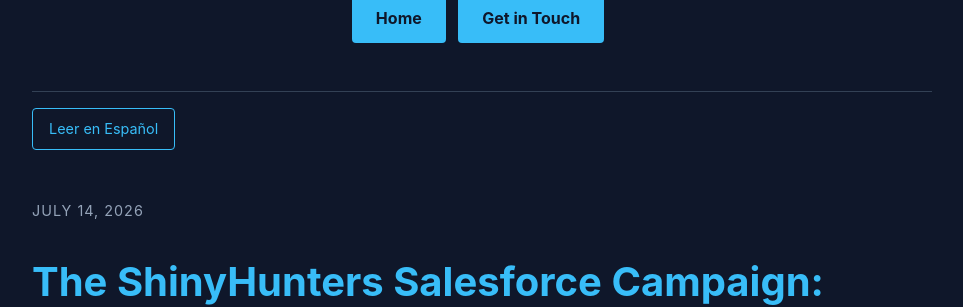
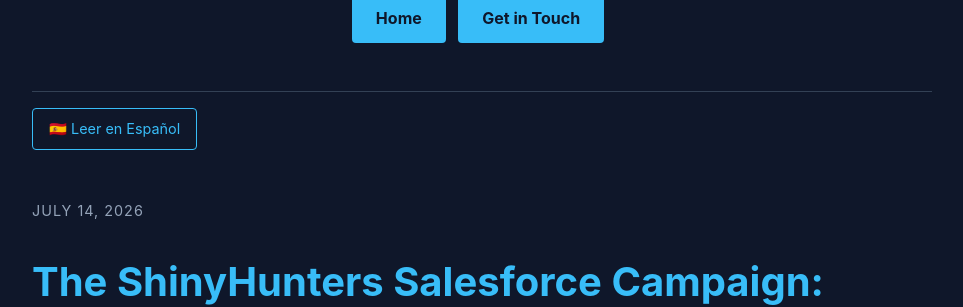
Before and after one commit to sophix-master/cybersopho, a Jekyll site: the page built from _posts/2026-07-14-shinyhunters-salesforce-campaign.md, in a window 1280 px wide and 900 px high, scrolled down 730 px. Shown: the part 140-447 px from the top of the window, without its empty margins (158-1121 px from the left). Built offline with Jekyll 4.4.1, drawn with Linux system fonts in a browser that asks for light colours.

Commit message:
Update 2026-07-14-shinyhunters-salesforce-campaign.md

```diff
--- a/_posts/2026-07-14-shinyhunters-salesforce-campaign.md
+++ b/_posts/2026-07-14-shinyhunters-salesforce-campaign.md
@@ -4,7 +4,7 @@
 date: 2026-07-14
 description: "Analysis of the year-long ShinyHunters campaign, highlighting the severe risks of machine identity blind spots and speculative strategies to cope with API abuse."
 ---
-<a href="/2026/07/14/shinyhunters-salesforce-campaign-es/" class="lang-switch"> Leer en Español</a>
+<a href="/2026/07/14/shinyhunters-salesforce-campaign-es/" class="lang-switch">🇪🇸 Leer en Español</a>
 
 <div class="post-header">
 <span class="post-date">July 14, 2026</span>
```
